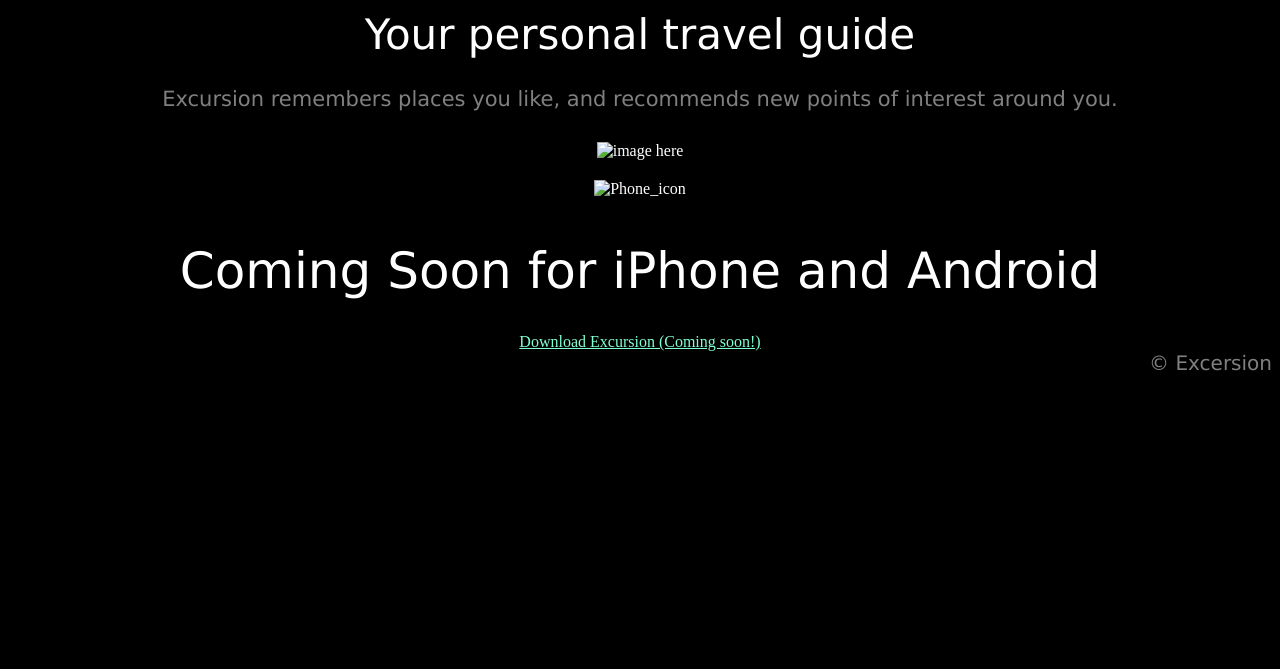
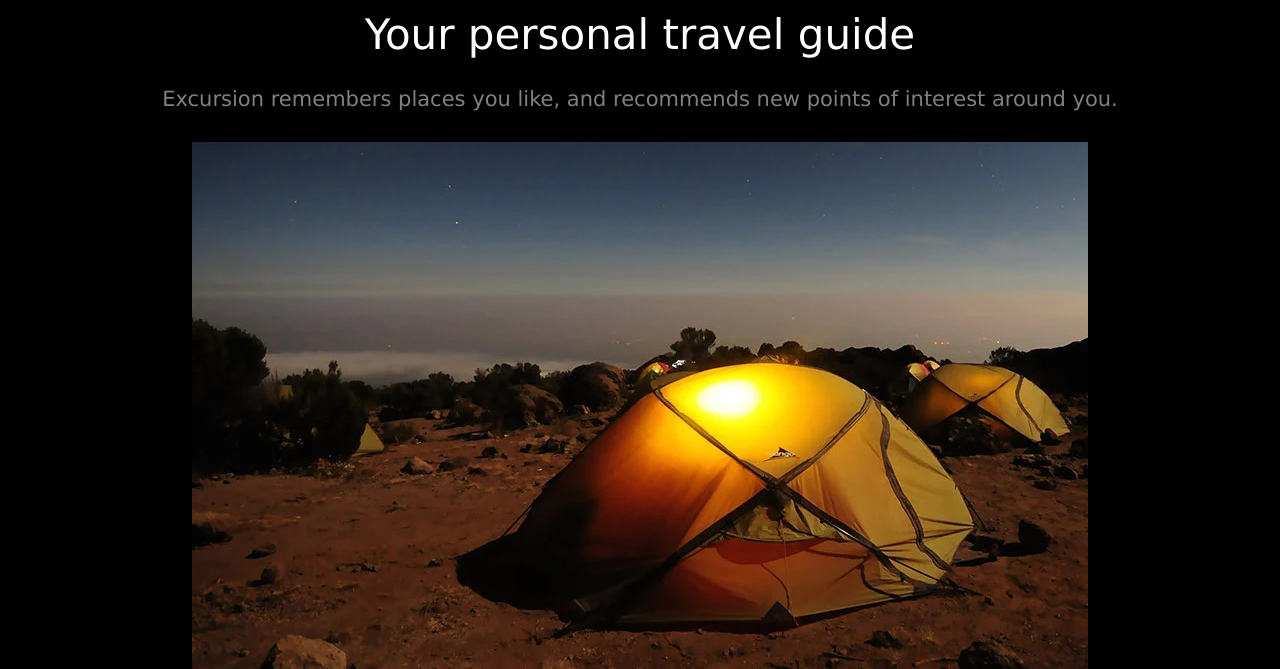
Before and after one commit to 10Shruti/HTML-CSS, a plain HTML site: page index.html in a window 1280 px wide. Shown: the part 353-1022 px from the top of the page. Before the commit the page ends 800 px from the top, so only its background shows below. Drawn offline with Linux system fonts and the light colour scheme.

Commit message:
Update index.html

```diff
--- a/index.html
+++ b/index.html
@@ -15,7 +15,7 @@
         <main>
             <section>
                 <video alt="video here" autoplay loop muted>
-                    <source src="../Excursion/excursion.mp4" type="video/mp4">
+                    <source src="Excursion/resources/css/excursion.mp4" type="video/mp4">
                 </video>
             </section>
 
@@ -24,9 +24,9 @@
                 <p>Excursion remembers places you like, and recommends new points of interest around you.</p>
 
                 <div>
-                    <img src="../Excursion/Indexcamp.webp"  alt="image here">
+                    <img src="Excursion/resources/css/Indexcamp.webp"  alt="image here">
                     <br>
-                    <img src="..\Excursion\phone.webp" alt="Phone_icon">
+                    <img src="Excursion/resources/css/phone.webp" alt="Phone_icon">
                 </div>
 
             <h1>Coming Soon for iPhone and Android</h1>
```
